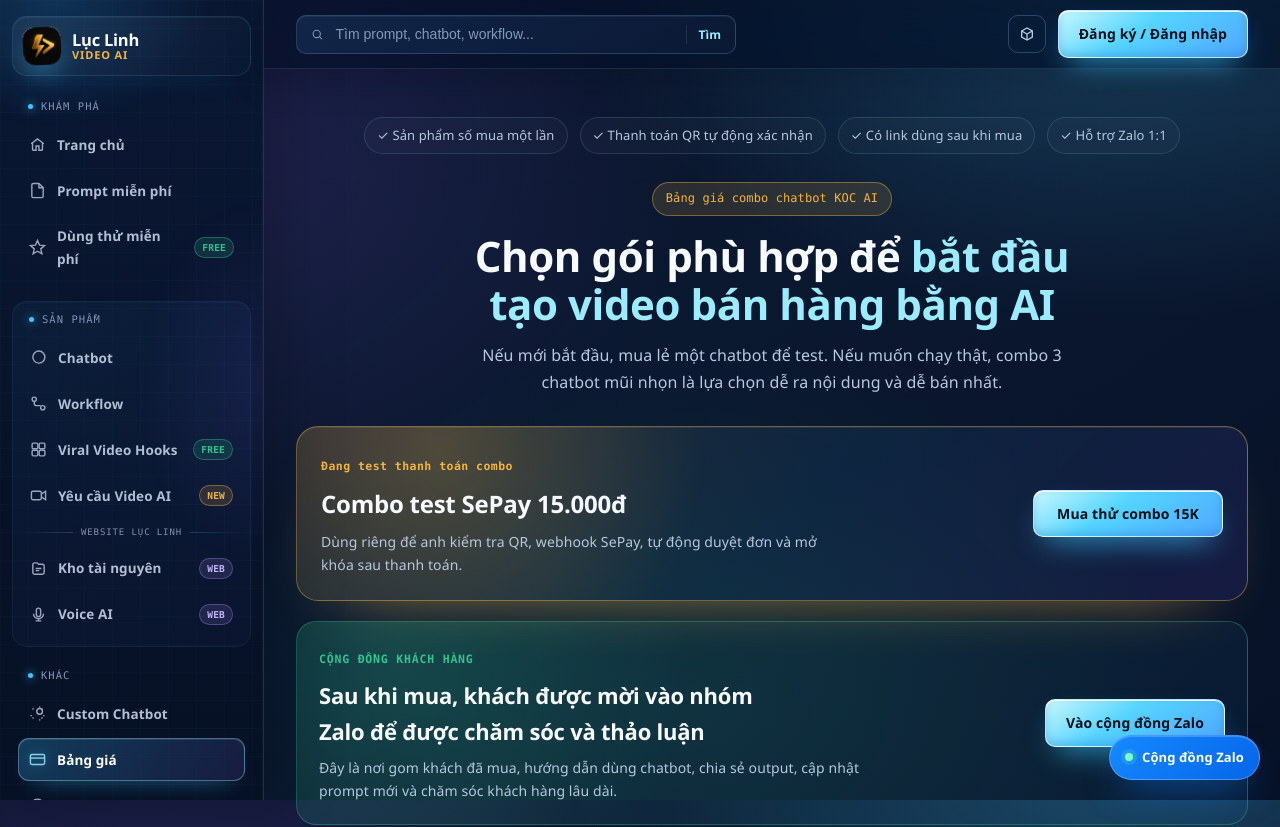
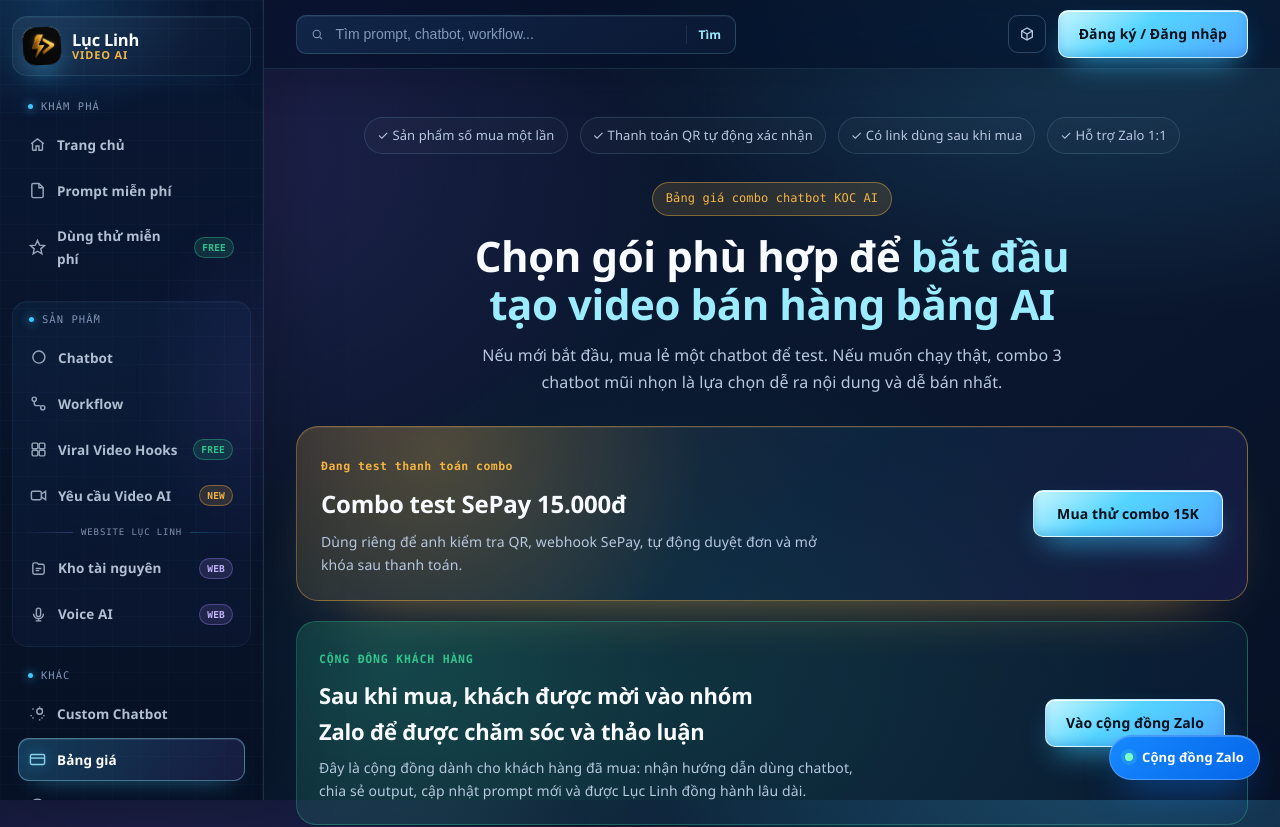
Before and after one commit to baggball/luc-linh-media, a Next.js app: page /bang-gia in a window 1280 px wide. Shown: the top 827 px of the page. Built offline with nearby package versions, Linux system fonts and the light colour scheme; no server answers.

Commit message:
Refine Zalo community copy

```diff
--- a/app/admin/dashboard/page.tsx
+++ b/app/admin/dashboard/page.tsx
@@ -239,7 +239,7 @@
       title: lead7 > 0 ? "Có lead mới để chăm sóc" : "Cần tăng lead đầu phễu",
       body: lead7 > 0
         ? `${lead7} yêu cầu/email mới trong 7 ngày. Nên gọi/Zalo/email trong 24h để tăng tỷ lệ chốt.`
-        : "Trang dùng thử miễn phí nên có form lấy email/Zalo rõ hơn để gom khách tiềm năng.",
+        : "Trang dùng thử miễn phí nên có form nhận email/Zalo rõ hơn để chăm sóc khách tiềm năng.",
     },
   ];
 
--- a/app/bang-gia/BangGiaClient.tsx
+++ b/app/bang-gia/BangGiaClient.tsx
@@ -92,7 +92,7 @@
         <div>
           <span>Cộng đồng khách hàng</span>
           <h2>Sau khi mua, khách được mời vào nhóm Zalo để được chăm sóc và thảo luận</h2>
-          <p>Đây là nơi gom khách đã mua, hướng dẫn dùng chatbot, chia sẻ output, cập nhật prompt mới và chăm sóc khách hàng lâu dài.</p>
+          <p>Đây là cộng đồng dành cho khách hàng đã mua: nhận hướng dẫn dùng chatbot, chia sẻ output, cập nhật prompt mới và được Lục Linh đồng hành lâu dài.</p>
         </div>
         <a className="btn btn-primary" href={ZALO_COMMUNITY_URL} target="_blank" rel="noopener">
           Vào cộng đồng Zalo
--- a/app/dung-thu-mien-phi/page.tsx
+++ b/app/dung-thu-mien-phi/page.tsx
@@ -103,7 +103,7 @@
         <section className="section trial-section">
           <a className="community-box community-box-wide" href={ZALO_COMMUNITY_URL} target="_blank" rel="noopener">
             <b>Vào cộng đồng Zalo Lục Linh</b>
-            <span>Nơi gom khách hàng, cập nhật chatbot/prompt mới, chia sẻ output và hỏi đáp cách làm video AI bán hàng.</span>
+            <span>Cộng đồng để nhận cập nhật chatbot/prompt mới, chia sẻ output và hỏi đáp cách làm video AI bán hàng cùng Lục Linh.</span>
           </a>
         </section>
 
```
